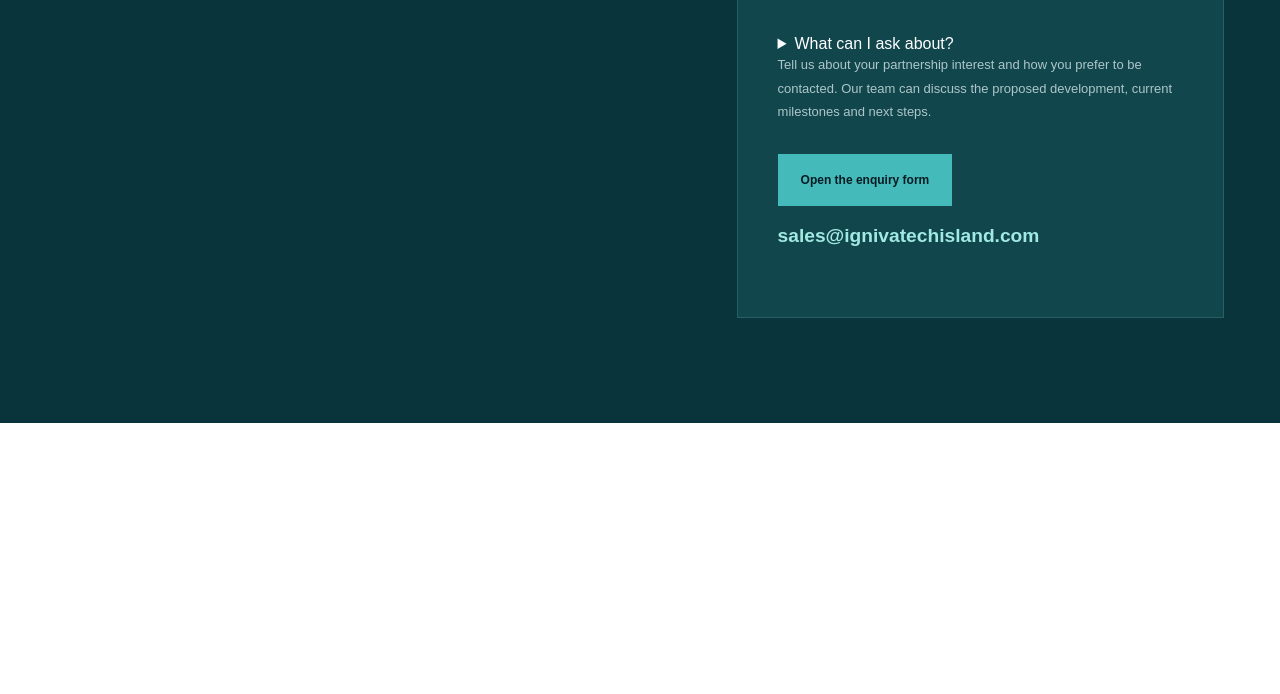
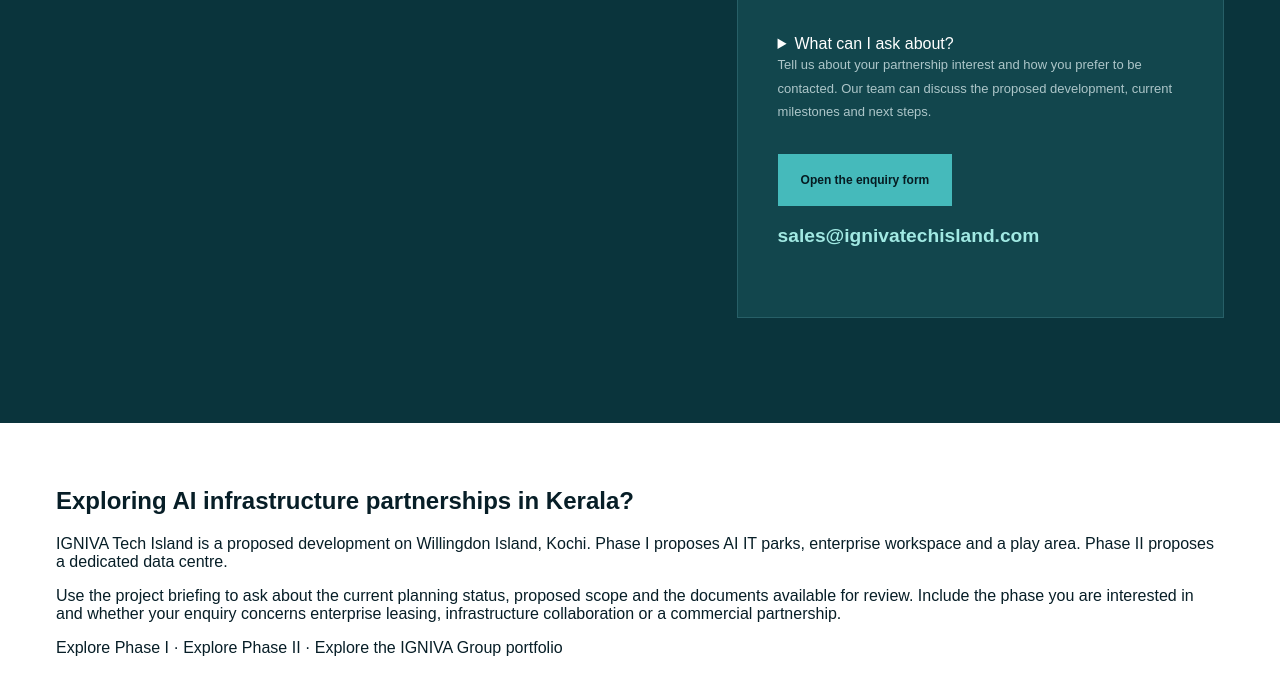
Before and after one commit to sreejithkvaliyapurayil/igniva-tech-island, a plain HTML site: page partner-enquiries/index.html in a window 1280 px wide. Shown: the part 430-1124 px from the top of the page. Before the commit the page ends 853 px from the top, so only its background shows below. Drawn offline with Linux system fonts and the light colour scheme.

Commit message:
Improve search metadata and project enquiry content

```diff
--- a/partner-enquiries/index.html
+++ b/partner-enquiries/index.html
@@ -3,10 +3,11 @@
 <head>
   <meta charset="utf-8">
   <meta name="viewport" content="width=device-width, initial-scale=1">
-  <title>Partnership Enquiries | IGNIVA Tech Island, Kochi</title>
-  <meta name="description" content="Request a project briefing about IGNIVA Tech Island, a proposed integrated technology campus in Kochi, Kerala.">
+  <title>AI IT Park &amp; Data Centre Partnership Enquiries in Kerala | IGNIVA Tech Island</title>
+  <meta name="description" content="Request a briefing on IGNIVA Tech Island in Kochi, Kerala. Explore proposed AI IT park, enterprise workspace and data centre partnership discussions.">
   <link rel="canonical" href="https://www.ignivatechisland.com/partner-enquiries/">
   <link rel="stylesheet" href="../styles.css">
+<script type="application/ld+json">{"@context": "https://schema.org", "@type": "WebPage", "name": "AI IT Park & Data Centre Partnership Enquiries in Kerala | IGNIVA Tech Island", "description": "Request a briefing on IGNIVA Tech Island in Kochi, Kerala. Explore proposed AI IT park, enterprise workspace and data centre partnership discussions.", "url": "https://www.ignivatechisland.com/partner-enquiries/", "isPartOf": {"@type": "WebSite", "name": "IGNIVA Tech Island", "url": "https://www.ignivatechisland.com/"}}</script>
 </head>
 <body>
   <a href="#main" class="skip">Skip to content</a>
@@ -27,7 +28,13 @@
         </div>
       </div>
     </section>
-  </main>
+  <section aria-labelledby="briefing-scope"><div class="wrap" style="padding-block:clamp(2rem,5vw,4rem)">
+    <h2 id="briefing-scope">Exploring AI infrastructure partnerships in Kerala?</h2>
+    <p>IGNIVA Tech Island is a proposed development on Willingdon Island, Kochi. Phase I proposes AI IT parks, enterprise workspace and a play area. Phase II proposes a dedicated data centre.</p>
+    <p>Use the project briefing to ask about the current planning status, proposed scope and the documents available for review. Include the phase you are interested in and whether your enquiry concerns enterprise leasing, infrastructure collaboration or a commercial partnership.</p>
+    <p><a href="../#phase-one">Explore Phase I</a> · <a href="../#infrastructure">Explore Phase II</a> · <a href="https://www.ignivagroup.com/projects.html">Explore the IGNIVA Group portfolio</a></p>
+  </div></section>
+</main>
   <script>
     const enquiryLink = document.getElementById('enquiry-form-link');
     const landingParams = new URLSearchParams(window.location.search);
```
Also changed, not shown: index.html (+11 -5 lines).
